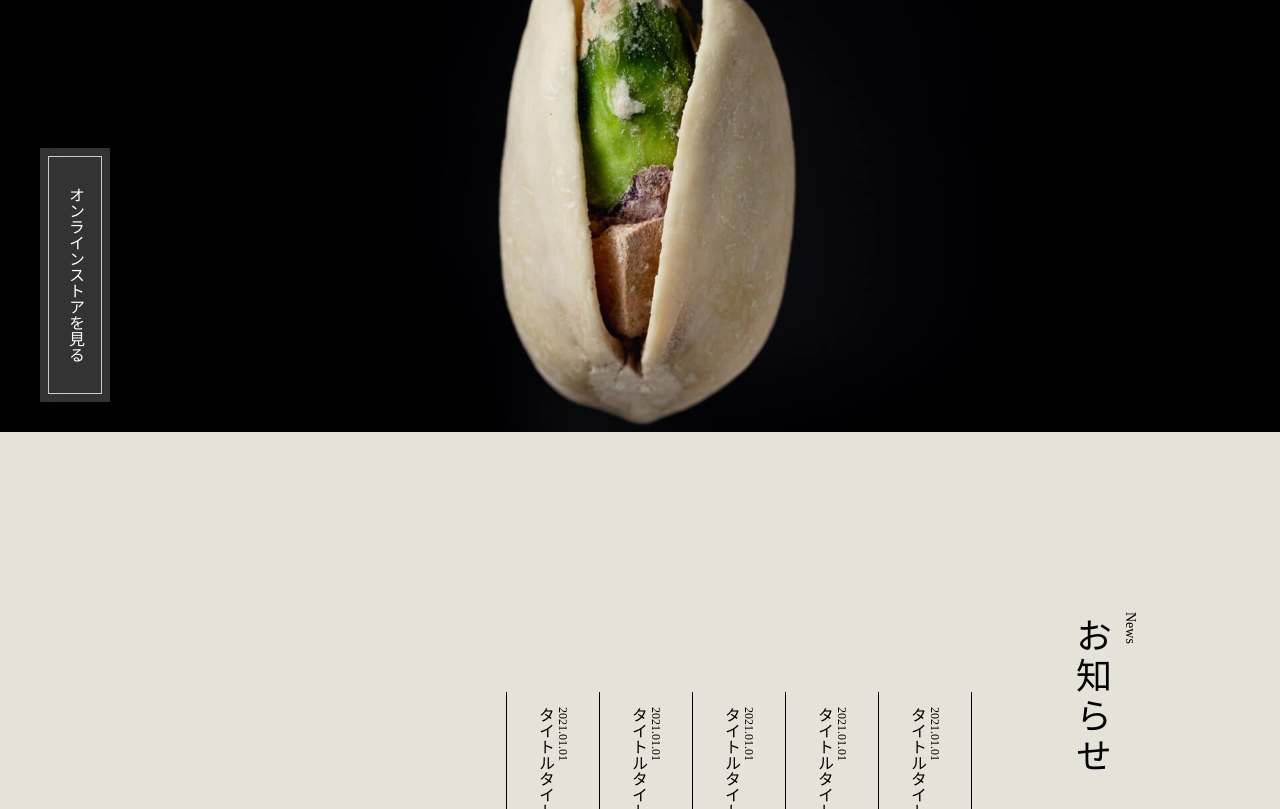
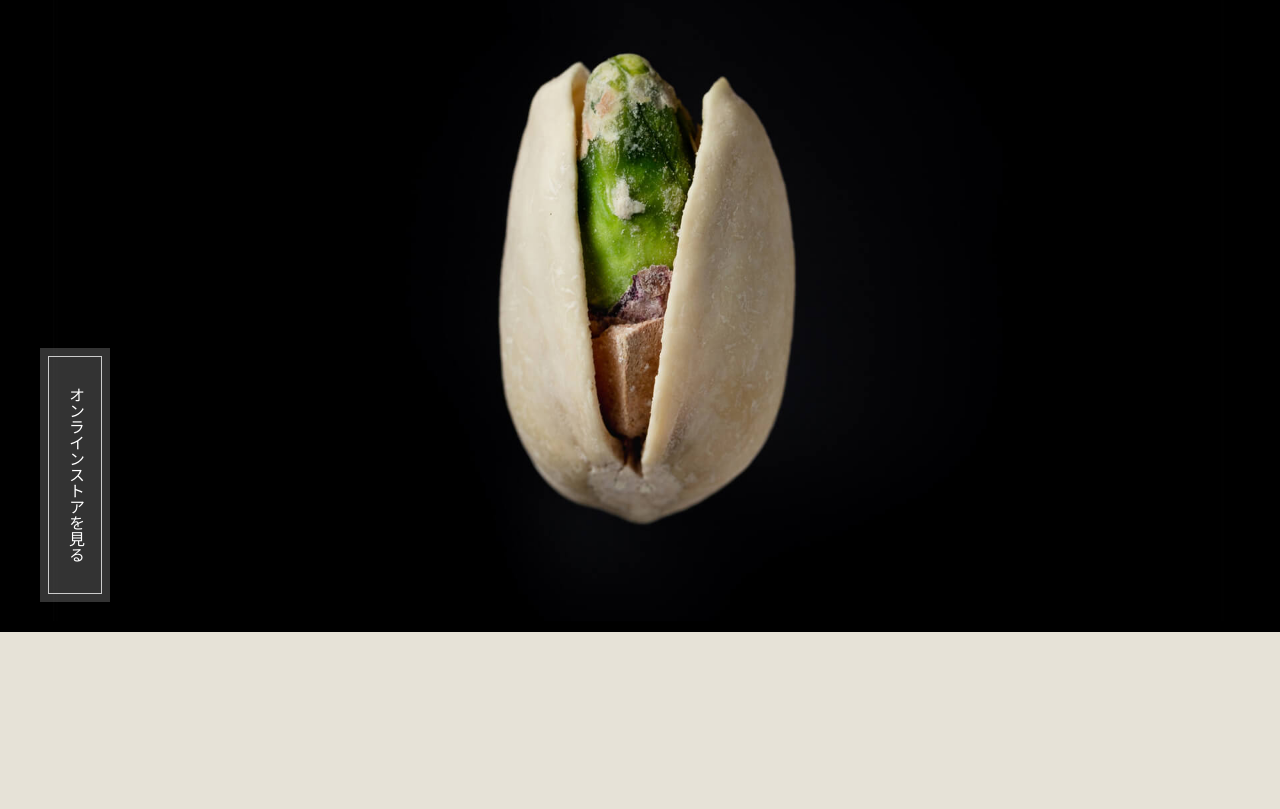
Before and after one commit to takejun0812/codejump05, a plain HTML site: page index.html in a window 1280 px wide. Shown: the part 168-977 px from the top of the page. Drawn offline with nearby package versions, Linux system fonts and the light colour scheme.

Commit message:
画像の上下の修正

```diff
--- a/stylesheet.css
+++ b/stylesheet.css
@@ -31,7 +31,8 @@ p {
 
 header {
     color: white;
-    height: 600px;
+    height: 100vh;
+    width: 100%;
     background-image: url(../img/mainvisual-pc.jpg);
     background-position: 50% 50%;
     background-size: cover;
@@ -172,7 +173,6 @@ header {
     margin-top: 100px;
     margin-right: 20px;
     position: relative;
-
 }
 
 .cp-text {
```
